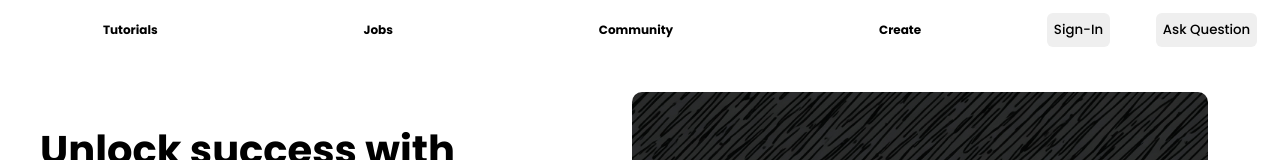
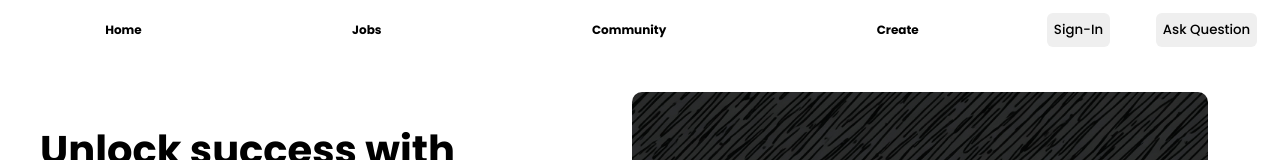
Before and after one commit to deepakrajkranti/CarrerHub, a React (Vite) app: page / in a window 1280 px wide. Shown: the top 160 px of the page. Built offline with nearby package versions, Linux system fonts and the light colour scheme; no server answers.

Commit message:
Add static flies and navbar changes

```diff
--- a/src/Components/Navbar.jsx
+++ b/src/Components/Navbar.jsx
@@ -53,7 +53,7 @@ export const Navbar = () => {
         <Container>
         <Navbardiv>
         <Left>
-            <Section><Link style={{color: "black"}} to="/jobs">Tutorials</Link></Section>
+            <Section><Link style={{color: "black"}} to="/">Home</Link></Section>
             <Section><Link style={{color: "black"}} to="/jobs">Jobs</Link></Section>
             <Section><Link style={{color: "black"}} to="/community">Community</Link></Section>
             <Section><Link style={{color: "black"}} to="/post"> Create</Link></Section>
--- a/src/Page/Home.jsx
+++ b/src/Page/Home.jsx
@@ -108,7 +108,7 @@ const Home = () => {
     </Left1>
     <Right1>
     <ImgContainer>
-    <Image src="../../public/assets/pic2.png" alt="pic2" />
+    <Image src="../../assets/pic2.png" alt="pic2" />
     </ImgContainer>
      </Right1>
       </ContainerTop>
@@ -118,10 +118,10 @@ const Home = () => {
         </Top2>
         <Bottom2>
           <Left2>
-        <Image src="../../public/assets/pic4.png" alt="pic2" />
+        <Image src="../../assets/pic4.png" alt="pic2" />
         </Left2>
         <Right2>
-        <Image src="../../public/assets/pic5.png" alt="pic2" />
+        <Image src="../../assets/pic5.png" alt="pic2" />
         </Right2>
         </Bottom2>
       </ContainerMiddle>
```
